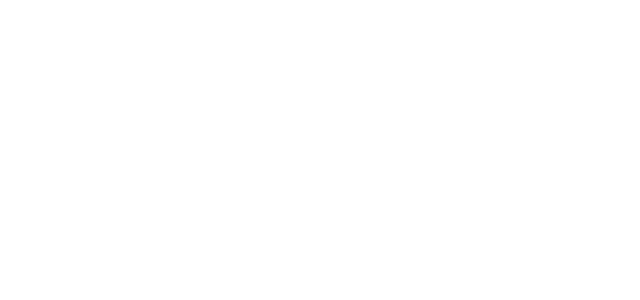
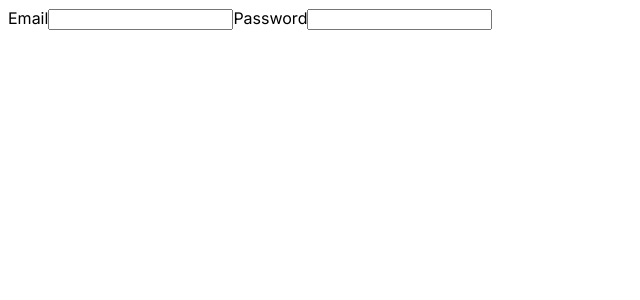
Before and after one commit to christianjcodes/bug-tracker-frontend, a Next.js app: page / in a window 1280 px wide. Shown: the top 300 px of the page, without its empty margins (0-640 px from the left). Built offline with nearby package versions, Linux system fonts and the light colour scheme.

Commit message:
Add email and password inputs to login page

```diff
--- a/src/app/page.tsx
+++ b/src/app/page.tsx
@@ -7,7 +7,16 @@ export default function Home() {
   return (
     <Layout>
       <div className='loginArea'>
-
+        <Form.Label htmlFor="inputEmail">Email</Form.Label>
+        <Form.Control
+          type="username"
+          id="inputEmail"
+        />
+        <Form.Label htmlFor="inputPassword">Password</Form.Label>
+        <Form.Control
+          type="password"
+          id="inputPassword"
+        />
       </div>
     </Layout>
   );
```
